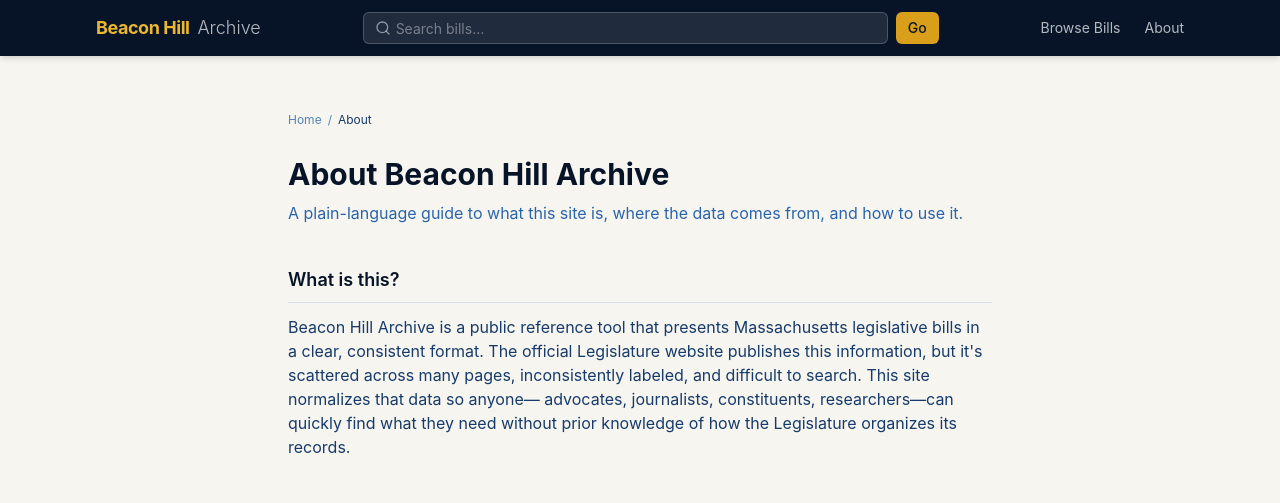
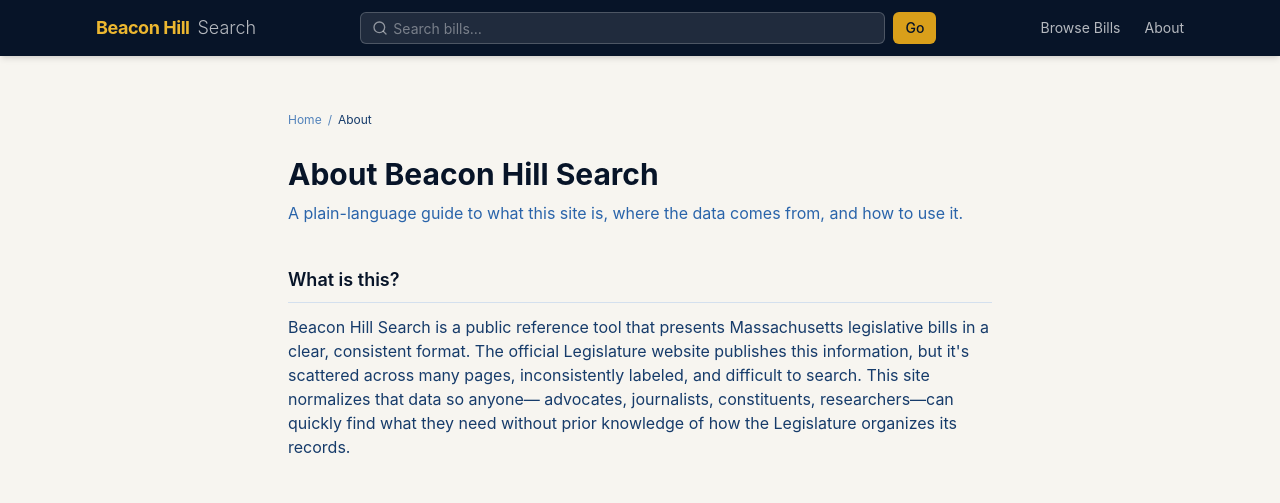
Before and after one commit to arbowl/beacon-hill-search, a Next.js app in the folder apps/web/: page /about in a window 1280 px wide. Shown: the top 503 px of the page. Built offline with nearby package versions, Linux system fonts and the light colour scheme.

Commit message:
Rename project

```diff
--- a/apps/web/src/app/about/page.tsx
+++ b/apps/web/src/app/about/page.tsx
@@ -4,7 +4,7 @@ import Link from "next/link";
 export const metadata: Metadata = {
   title: "About",
   description:
-    "Learn how the Beacon Hill Archive works, where the data comes from, and how to interpret what you see.",
+    "Learn how the Beacon Hill Search works, where the data comes from, and how to interpret what you see.",
 };
 
 export default function AboutPage() {
@@ -17,7 +17,7 @@ export default function AboutPage() {
       </nav>
 
       <h1 className="text-2xl sm:text-3xl font-bold text-navy-900 mb-2">
-        About Beacon Hill Archive
+        About Beacon Hill Search
       </h1>
       <p className="text-navy-500 text-base mb-10 leading-relaxed">
         A plain-language guide to what this site is, where the data comes from,
@@ -27,7 +27,7 @@ export default function AboutPage() {
       <div className="space-y-10 text-navy-700 text-sm sm:text-base leading-relaxed">
         <Section heading="What is this?">
           <p>
-            Beacon Hill Archive is a public reference tool that presents
+            Beacon Hill Search is a public reference tool that presents
             Massachusetts legislative bills in a clear, consistent format.
             The official Legislature website publishes this information, but
             it&apos;s scattered across many pages, inconsistently labeled, and
@@ -211,7 +211,7 @@ export default function AboutPage() {
             and government accountability.
           </p>
           <p className="mt-3">
-            Beacon Hill Archive is an independent project. It is not affiliated
+            Beacon Hill Search is an independent project. It is not affiliated
             with any political party or organization. The only goal is to make
             Massachusetts legislative information easier to find and understand.
           </p>
--- a/apps/web/src/app/layout.tsx
+++ b/apps/web/src/app/layout.tsx
@@ -5,14 +5,14 @@ import { SiteFooter } from "@/components/layout/SiteFooter";
 
 export const metadata: Metadata = {
   title: {
-    default: "Beacon Hill Archive",
-    template: "%s | Beacon Hill Archive",
+    default: "Beacon Hill Search",
+    template: "%s | Beacon Hill Search",
   },
   description:
     "A clear, searchable record of Massachusetts legislative bills—what the official site should have been.",
   metadataBase: new URL("https://beaconhillarchive.org"),
   openGraph: {
-    siteName: "Beacon Hill Archive",
+    siteName: "Beacon Hill Search",
     locale: "en_US",
   },
 };
--- a/apps/web/src/app/search/page.tsx
+++ b/apps/web/src/app/search/page.tsx
@@ -24,7 +24,7 @@ export async function generateMetadata({
     title: q ? `"${q}" — Search` : "Browse Bills",
     description: q
       ? `Massachusetts legislative bills matching "${q}"`
-      : "Browse all Massachusetts legislative bills in the Beacon Hill Archive.",
+      : "Browse all Massachusetts legislative bills in the Beacon Hill Search.",
   };
 }
 
--- a/apps/web/src/components/layout/SiteFooter.tsx
+++ b/apps/web/src/components/layout/SiteFooter.tsx
@@ -6,7 +6,7 @@ export function SiteFooter() {
       <div className="max-w-6xl mx-auto px-4 sm:px-6 lg:px-8 py-10">
         <div className="grid grid-cols-1 sm:grid-cols-3 gap-8 text-sm">
           <div>
-            <p className="font-semibold text-white mb-2">Beacon Hill Archive</p>
+            <p className="font-semibold text-white mb-2">Beacon Hill Search</p>
             <p className="text-white/50 leading-relaxed">
               A normalized record of Massachusetts legislative activity. Data is
               sourced from official legislative publications and processed by the
--- a/apps/web/src/components/layout/SiteHeader.tsx
+++ b/apps/web/src/components/layout/SiteHeader.tsx
@@ -17,13 +17,13 @@ export function SiteHeader() {
           <Link
             href="/"
             className="flex items-center gap-2 shrink-0 group"
-            aria-label="Beacon Hill Archive home"
+            aria-label="Beacon Hill Search home"
           >
             <span className="text-gold-400 font-bold text-lg tracking-tight leading-none">
               Beacon Hill
             </span>
             <span className="text-white/70 text-lg font-light leading-none hidden sm:inline">
-              Archive
+              Search
             </span>
           </Link>
 
```
Also changed, not shown: 2 other files (tests, documents, lock files or other folders).
